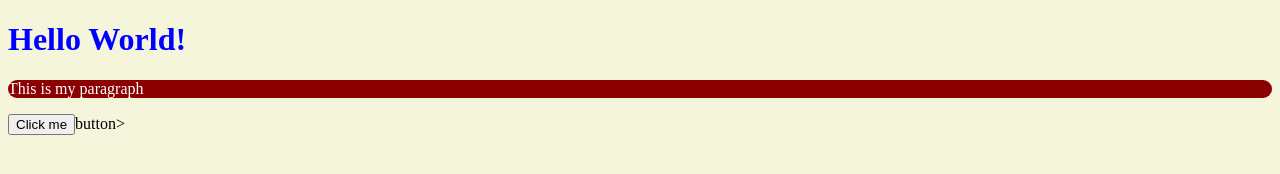
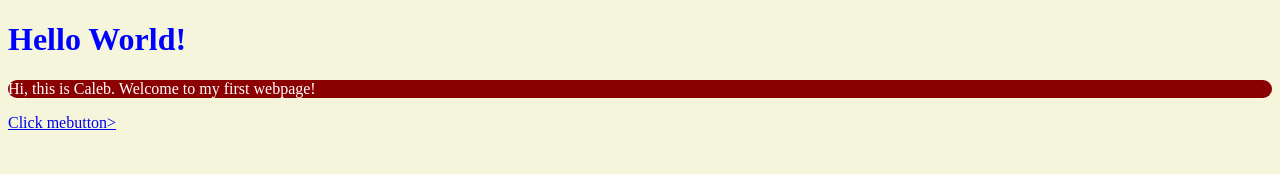
Before and after one commit to Calebzejdlik/calebzejdlik.github.io, a plain HTML site: page index.html in a window 1280 px wide. Drawn offline with Linux system fonts and the light colour scheme.

Commit message:
Add files via upload

```diff
--- a/index.html
+++ b/index.html
@@ -22,7 +22,8 @@
     </head>
     <body>
         <h1> Hello World!</h1>
-        <p id="p1">This is my paragraph</p>
-        <button>Click me</button>button>
+        <p id="p1">Hi, this is Caleb. Welcome to my first webpage!</p>
+        <a href=https://www.youtube.com/watch?v=dQw4w9WgXcQ<button>Click me</button>button>
+        </a>
     </body>
 </html>
```
